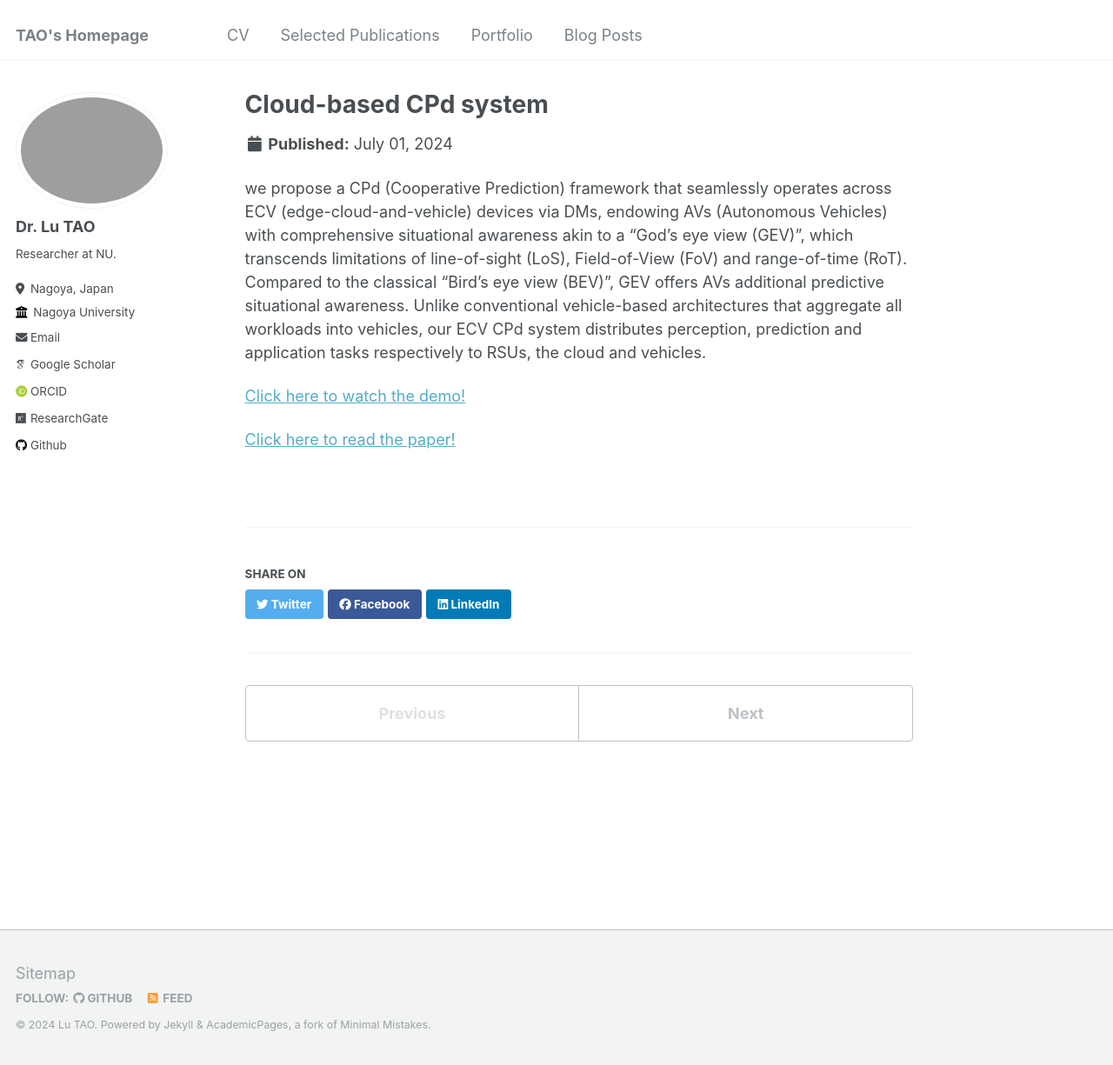
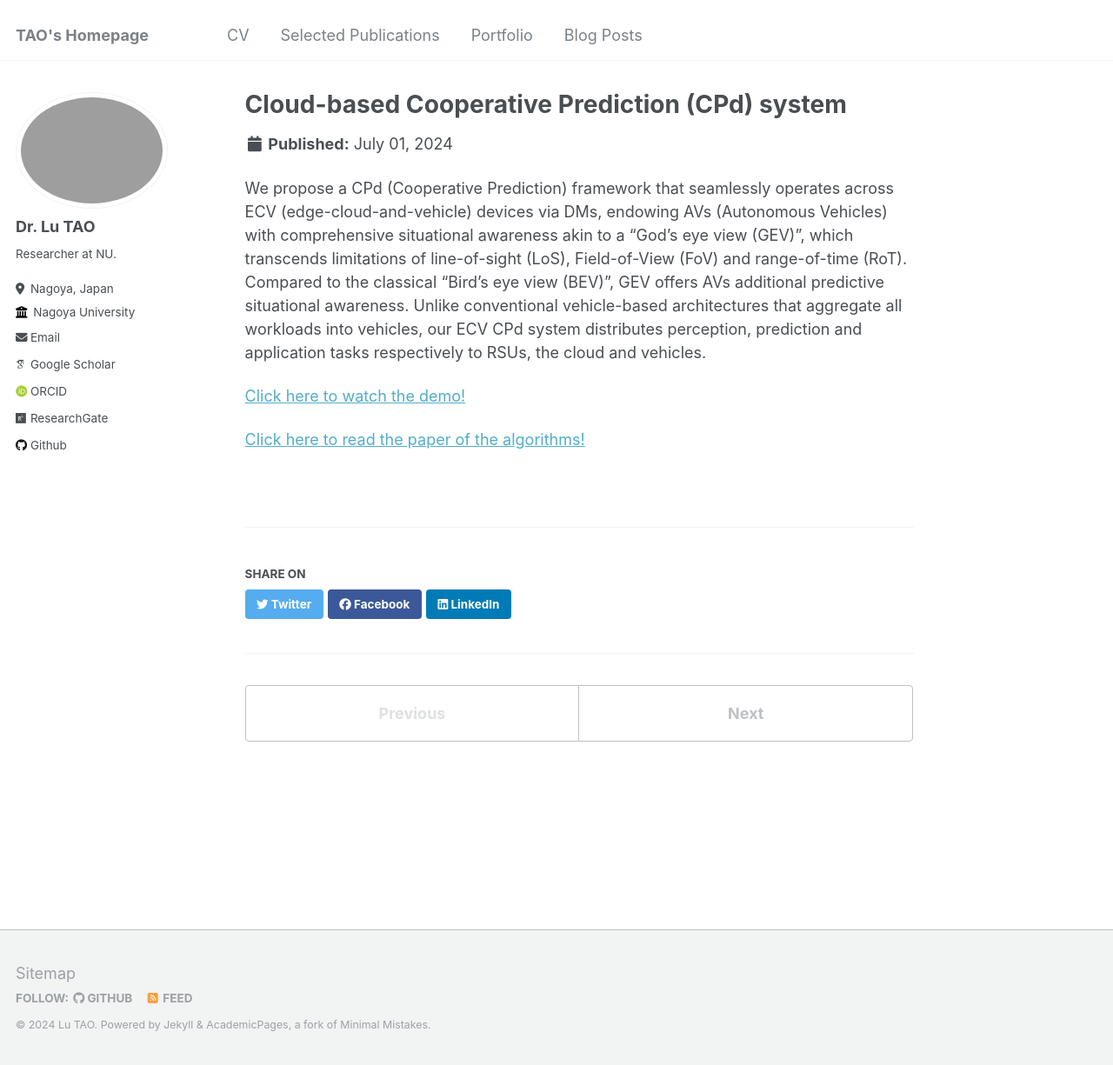
Before and after one commit to LuTaonuwhu/LuTaonuwhu.github.io, a Jekyll site: the page built from _portfolio/portfolio-1.md, in a window 1280 px wide and 1225 px high. Shown: the whole window at 87% size. Built offline with Jekyll 4.4.1, drawn with Linux system fonts in a browser that asks for light colours; some web fonts are replaced.

Commit message:
version1.1

```diff
--- a/_portfolio/portfolio-1.md
+++ b/_portfolio/portfolio-1.md
@@ -1,10 +1,10 @@
 ---
-title: "Cloud-based CPd system"
-excerpt: "A cloud-based CPd system inplemented based on DM. <br/><img src='/images/my_pictures/ECV.png' width='450px'>"
+title: "Cloud-based Cooperative Prediction (CPd) system"
+excerpt: "A cloud-based CPd system implemented based on DM. <br/><img src='/images/my_pictures/ECV.png' width='450px'>"
 collection: portfolio
 ---
-we propose a CPd (Cooperative Prediction) framework that seamlessly operates across ECV (edge-cloud-and-vehicle) devices via DMs, endowing AVs (Autonomous Vehicles) with comprehensive situational awareness akin to a “God’s eye view (GEV)”, which transcends limitations of line-of-sight (LoS), Field-of-View (FoV) and range-of-time (RoT). Compared to the classical “Bird’s eye view (BEV)”, GEV offers AVs additional predictive situational awareness. Unlike conventional vehicle-based architectures that aggregate all workloads into vehicles, our ECV CPd system distributes perception, prediction and application tasks respectively to RSUs, the cloud and vehicles.
+We propose a CPd (Cooperative Prediction) framework that seamlessly operates across ECV (edge-cloud-and-vehicle) devices via DMs, endowing AVs (Autonomous Vehicles) with comprehensive situational awareness akin to a “God’s eye view (GEV)”, which transcends limitations of line-of-sight (LoS), Field-of-View (FoV) and range-of-time (RoT). Compared to the classical “Bird’s eye view (BEV)”, GEV offers AVs additional predictive situational awareness. Unlike conventional vehicle-based architectures that aggregate all workloads into vehicles, our ECV CPd system distributes perception, prediction and application tasks respectively to RSUs, the cloud and vehicles.
 
 [Click here to watch the demo!](https://www.bilibili.com/video/BV1WWgVecE9t/?share_source=copy_web&vd_source=5bdac0c7b62f4b18a36429610e8c9197)
 
-[Click here to read the paper!](/publication/2024-05-30-paper7)
+[Click here to read the paper of the algorithms!](/publication/2024-05-30-paper7)
```
Also changed, not shown: _pages/about.md (+2 -2 lines), _pages/cv.md (+2 -1 lines), _portfolio/portfolio-2.md (+1 -1 lines), _posts/2024-05-26-blog-post-1.md (+16 -2 lines), _posts/2024-06-22-blog-post-1.md (added, +23 -0 lines), images/my_pictures/2024-05-26-1.jpg (added), 2 other files.
